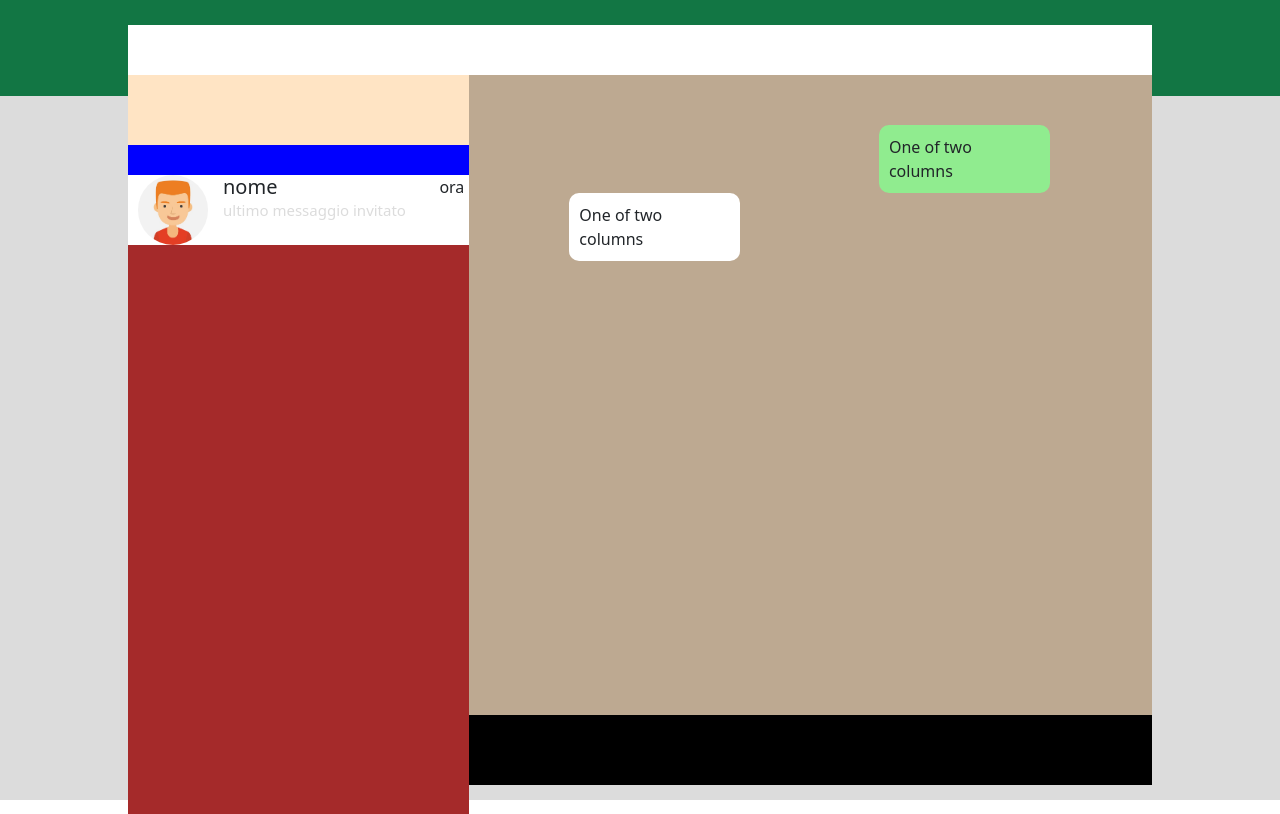
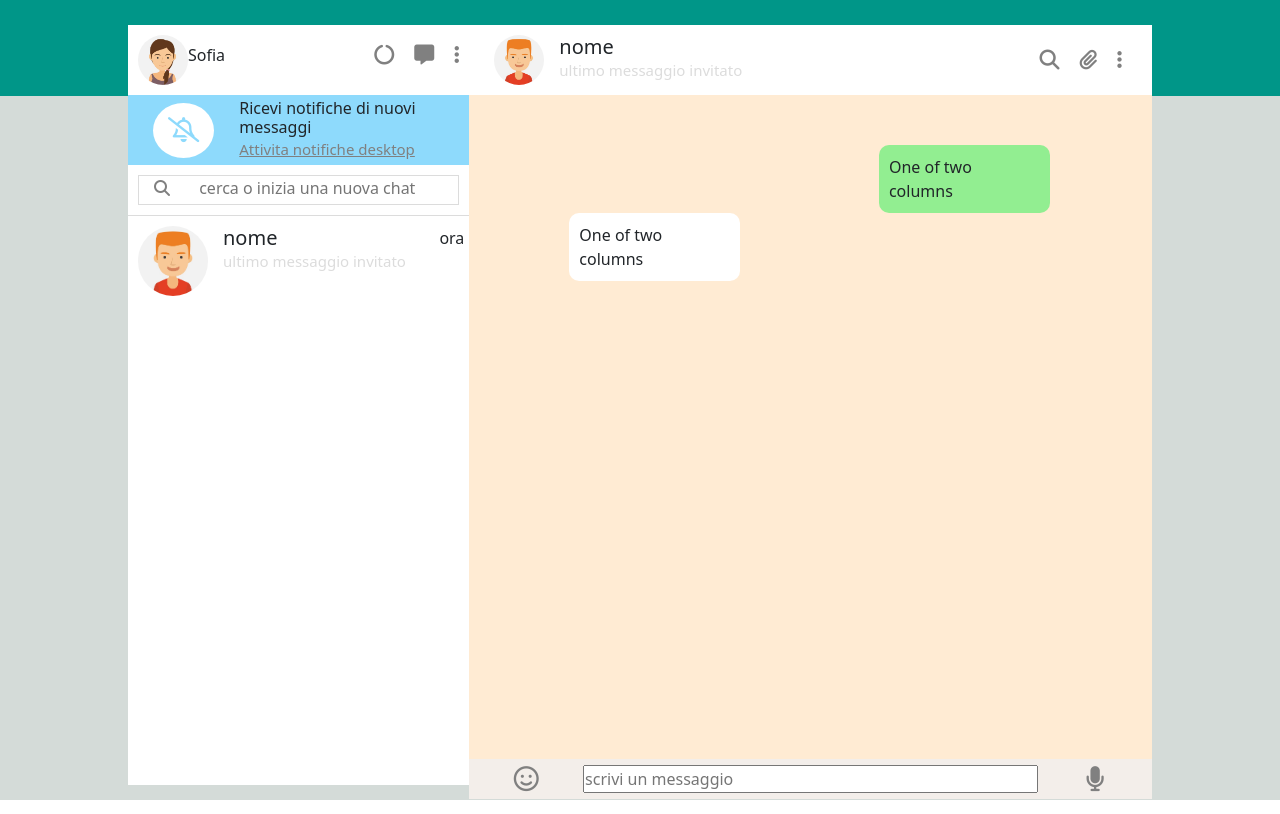
Before and after one commit to FilippoDibe/vue-boolzapp, a plain HTML site: page index.html in a window 1280 px wide. Drawn offline with nearby package versions, Linux system fonts and the light colour scheme.

Commit message:
add colplete static structur

```diff
--- a/css/style.css
+++ b/css/style.css
@@ -16,12 +16,12 @@
 .fascia-verde{
     width: 100vw;
     height: 12vh;
-    background-color: rgb(18, 118, 68);
+    background-color: #009688;
 }
 .fascia-bianca{
     width: 100vw;
     height: 88vh;
-    background-color: gainsboro;
+    background-color: #d4dbd8;
 }
 .container-info{
     width: 80vw;
@@ -33,35 +33,37 @@
     display: flex;
 }
 .side-bar{
-    background-color: aqua;
     height: 100%;
 }
 .main-content{
-    background-color: black;
+
     height: 100%;
 }
 .personal-account{
     height: 50px;
     background-color: white;
     display: flex;
+    margin: 10px 0;
+
 }
 .notifiche-banner{
     height: 70px;
-    background-color: bisque;
+    background-color: #8edafc;
 }
 .richerca-chat{
     height: 30px;
-    background-color: blue;
 }
 .chat-container{
-    height: 84.1%;
-    background-color: brown;
+    overflow-y: scroll;
+    border-top: solid 1px gainsboro;
+    padding-top: 10px;
 }
 .chat-item{
     height: 70px;
     background-color: white;
     display: flex;
     justify-content: space-between;
+
 }
 .block-1{
     display: flex;
@@ -86,9 +88,10 @@
     margin-right: 5px;
 }
 .message-container{
-    height: 80vh;
+    height: 83vh;
     background-color: rgba(255, 228, 196, 0.74);
     padding-top:50px;
+    overflow-y: scroll;
 }
 
 .message{
@@ -108,3 +111,102 @@
     background-color: white;
 
 }
+.message-container-search{
+    height:5vh;
+    background-color: white;
+    display: flex;
+    justify-content: space-around;
+    align-items: center;
+    background-color: #f3eeea;
+
+}
+
+
+
+/* zona personale  */
+.personal-account{
+    display: flex;
+    justify-content: space-between;
+
+
+}
+.img-nome-personale{
+    display: flex;
+    width: 80%;
+
+}
+.img-nome-personale img{
+
+    border-radius: 50%;
+    margin-left: 10px;
+}
+.img-nome-personale h6{
+   display: flex;
+   align-self: center;
+}
+.icon-personale i{
+    font-size: 20px;
+    margin: 10px;
+    color: gray;
+}
+.icon-personale{
+    display: flex;
+}
+.notifiche-banner{
+    display: flex;
+    align-items: center;
+}
+.banner-icon{
+    margin-left: 25px;
+    margin-right: 25px;
+}
+.banner-icon i {
+    padding:15px;
+    background-color: white;
+    border-radius: 50%;
+    font-size: 25px;
+    color: #8edafc;
+}
+.banner-text a{
+    font-size: 15px;
+    color: grey;
+
+}
+.richerca-chat{
+    margin: 10px 10px;
+    border:solid 1px gainsboro;
+
+}
+.richerca-chat input{
+    border: none;
+    margin-left: 25px;
+}
+.richerca-chat i {
+    color: grey;
+    margin-left: 15px;
+}
+.personal-chat{
+    display: flex;
+    margin-left: 25px;
+}
+.personal-chat-icon{
+    margin-right: 30px;
+    display: flex;
+    align-items: center;
+}
+.personal-chat-icon i{
+    margin-left: 20px;
+    font-size: 20px;
+    color: grey;
+}
+.personal-chat img{
+    border-radius: 50%;
+}
+.icon-text-container{
+  text-align: center;
+  font-size: 25px;
+  color: grey;
+}
+.text-input input{
+    width: 100%;
+}
--- a/index.html
+++ b/index.html
@@ -23,16 +23,33 @@
         <div class="fascia-bianca">
 
         </div>
+        <div id="app">
             <div class="container-info">
                 <div class="side-bar col-4">
                     <div class="personal-account">
+                        <div class="img-nome-personale">
+                            <img src="avatar-boolzap/avatar_io.jpg" alt="">
+                            <h6>Sofia</h6>
+                        </div>
+                        <div class="icon-personale">
+                            <i class="fa-solid fa-circle-notch"></i>
+                            <i class="fa-solid fa-message"></i>
+                            <i class="fa-solid fa-ellipsis-vertical"></i>
+                        </div>
 
                     </div>
                     <div class="notifiche-banner">
-
+                        <div class="banner-icon">
+                            <i class="fa-regular fa-bell-slash"></i>
+                        </div>
+                        <div class="banner-text">
+                            <h6 class="card-title">Ricevi notifiche di nuovi messaggi</h6>
+                            <a class="card-text">Attivita notifiche desktop</a>
+                        </div>
                     </div>
                     <div class="richerca-chat">
-
+                        <i class="fa-solid fa-magnifying-glass"></i>
+                        <input type="text" placeholder="cerca o inizia una nuova chat">
                     </div>
                     <div class="chat-container">
                         <!-- qua tramite js creo dei div con una classe chat con all'interno tutte le varie specifiche  -->
@@ -56,7 +73,19 @@
                 </div>
                 <div class="main-content col-8">
                     <div class="personal-account">
+                        <div class="personal-chat">
+                            <img src="avatar-boolzap/avatar_1.jpg" alt="">
+                            <div class="personal-info">
+                                <h6 class="card-title">nome</h6>
+                                <p class="card-text">ultimo messaggio invitato</p>
+                            </div>
+                        </div>
+                        <div class="personal-chat-icon">
+                            <i class="fa-solid fa-magnifying-glass"></i>
+                            <i class="fa-solid fa-paperclip"></i>
+                            <i class="fa-solid fa-ellipsis-vertical"></i>
 
+                        </div>
                     </div>
                     <div class="container-chat">
                         <!-- creazione del prototipo del messaggio del utente  -->
@@ -69,11 +98,23 @@
                                     One of two columns
                                 </div>
                           </div>
+                          <div class="message-container-search">
+                                <div class="icon-text-container col-2">
+                                    <i class="fa-regular fa-face-smile"></i>
+                                </div>
+                                <div class="text-input col-8">
+                                    <input type="text" placeholder="scrivi un messaggio">
+                                </div>
+                                <div class="icon-text-container col-2">
+                                    <i class="fa-solid fa-microphone"></i>
+                                </div>
+                          </div>
 
 
 
                     </div>
 
+                </div>
             </div>
         </div>
 
```
Lines whose indentation alone changed are shown as unchanged.
